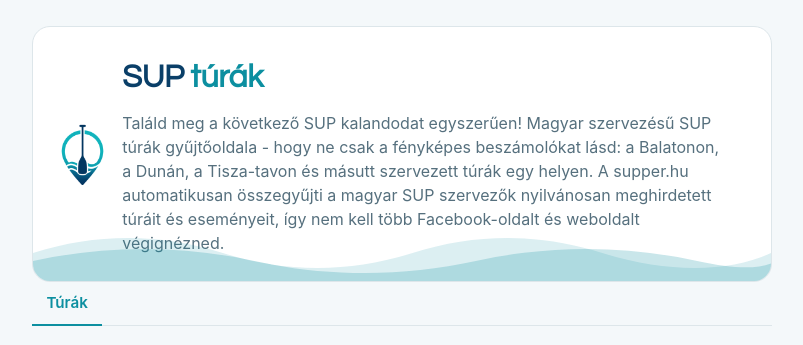
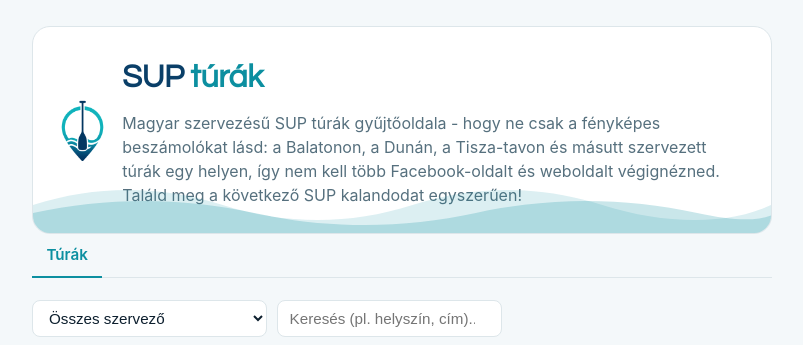
Before and after one commit to jpancza/supper, a website: page docs/index.html in a window 1280 px wide. Shown: the top 345 px of the page, without its empty margins (238-1041 px from the left). Drawn offline with nearby package versions, Linux system fonts and the light colour scheme.

Commit message:
Update index.html

```diff
--- a/docs/index.html
+++ b/docs/index.html
@@ -379,7 +379,7 @@
       <img class="logo-mark-img" src="images/logo.png" alt="SUP túrák logó" width="292" height="420">
       <div>
         <h1><span class="sup">SUP</span> <span class="turak">túrák</span></h1>
-        <p>Találd meg a következő SUP kalandodat egyszerűen! Magyar szervezésű SUP túrák gyűjtőoldala - hogy ne csak a fényképes beszámolókat lásd: a Balatonon, a Dunán, a Tisza-tavon és másutt szervezett túrák egy helyen. A supper.hu automatikusan összegyűjti a magyar SUP szervezők nyilvánosan meghirdetett túráit és eseményeit, így nem kell több Facebook-oldalt és weboldalt végignézned.</p>
+        <p>Magyar szervezésű SUP túrák gyűjtőoldala - hogy ne csak a fényképes beszámolókat lásd: a Balatonon, a Dunán, a Tisza-tavon és másutt szervezett túrák egy helyen, így nem kell több Facebook-oldalt és weboldalt végignézned. Találd meg a következő SUP kalandodat egyszerűen!</p>
       </div>
     </div>
     <svg class="wave-bg" viewBox="0 0 700 90" preserveAspectRatio="none" aria-hidden="true">
```
